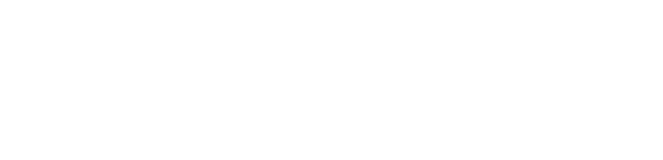
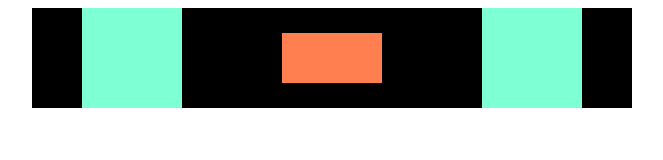
Before and after one commit to Kefson/Aplikacje_Internetowe, a plain HTML site: page Index.html in a window 1280 px wide. Shown: the whole page, without its empty margins (308-971 px from the left). Drawn offline with Linux system fonts and the light colour scheme.

Commit message:
style.css

```diff
--- a/Index.html
+++ b/Index.html
@@ -1,12 +1,18 @@
 <!DOCTYPE html>
 <html lang="en">
+
 <head>
     <meta charset="UTF-8">
-    <meta name="viewport" content="width=device-width, initial-scale=1.0">
-    <meta http-equiv="X-UA-Compatible" content="ie=edge">
+    <link rel="stylesheet" href="style.css">
     <title>Document</title>
 </head>
+
 <body>
+    <div id="container">
+<div></div>
+<div></div>
+<div></div>
+    </div>
+</body>
 
-</body>
 </html>
--- a/style.css
+++ b/style.css
@@ -1,18 +1,25 @@
 #container {
-    width: 300px;
+    width: 600px;
     margin: 0 auto;
     background-color: black;
+    display: flex;
+    align-items: center;
+    justify-content: space-around
 }
+#container > div{
+    height:100px;
+    width: 100px;
+    background-color: aquamarine;
 
-div{
-    width:75%;
-    background-color: aquamarine;
+    transition: all .2s linear;
+
 }
-div.first{
-    background-color: blueviolet;
-    height: 20px;
-    transition:height .2s ease-out;
+#container > div:nth-child(2){
+    background-color: coral;
+    height: 50px;
 }
-    div.first:hover{
-height: 100px;
+ #container > div:hover{
+    background-color:  yellow;
+    flex-grow: 2;
+    width: 150px;
     }
```
